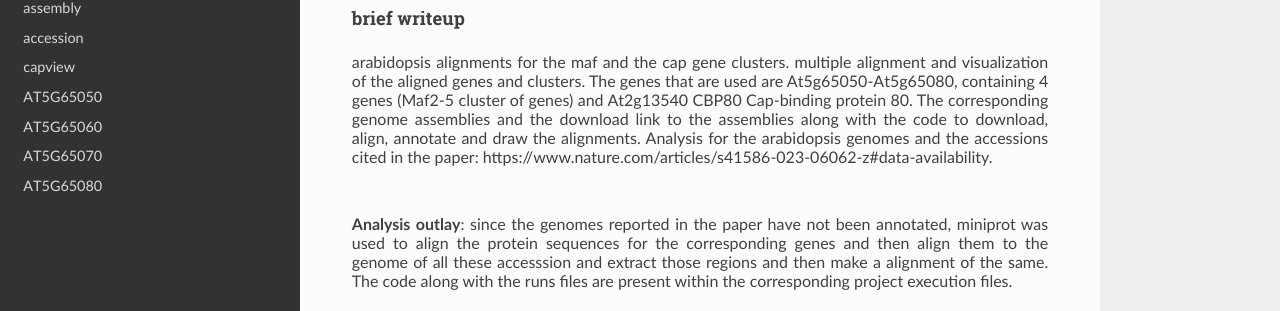
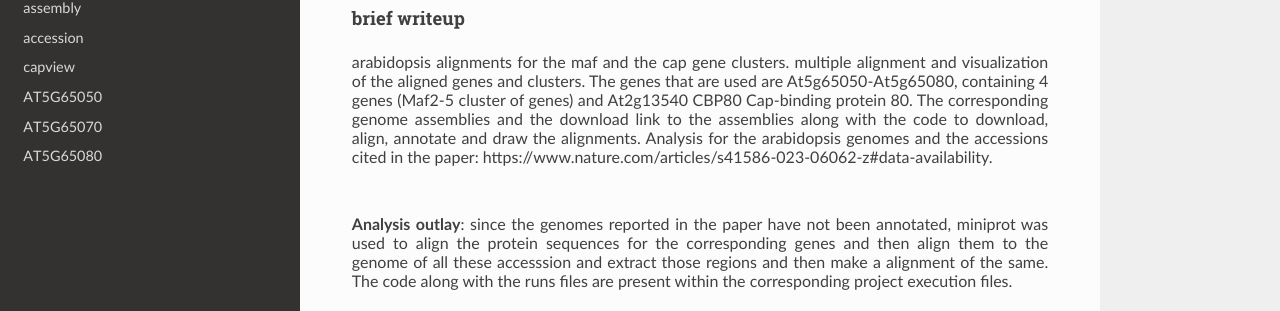
Before and after one commit to codeearn/arabidopsis-maf-cap-accessions, an MkDocs documentation site: the page built from docs/index.md, in a window 1280 px wide. Shown: the part 143-454 px from the top of the page. Built offline with MkDocs 1.6.1, drawn with Linux system fonts in a browser that asks for light colours; nearby versions of some CDN libraries.

```diff
--- a/mkdocs.yml
+++ b/mkdocs.yml
@@ -8,6 +8,6 @@
   - accession: arabidopsisaccessionlinks.md
   - capview: capview.md
   - AT5G65050: AT5G65050.all.out.fasta.aligned.fasta.best.md
-  - AT5G65060: AT5G65060.all.out.fasta.aligned.fasta.best.md
+  # - AT5G65060: AT5G65060.all.out.fasta.aligned.fasta.best.md
   - AT5G65070: AT5G65070.all.out.fasta.aligned.fasta.best.md
   - AT5G65080: AT5G65080.all.out.fasta.aligned.fasta.best.md
```
Also changed, not shown: site/404.html, site/allassembly/index.html, site/arabidopsisaccessionlinks/index.html, site/index.html, site/search.html, site/sitemap.xml, 1 other file.
